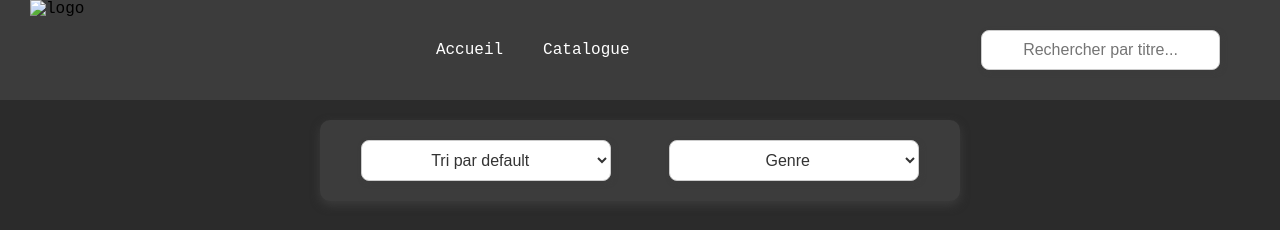
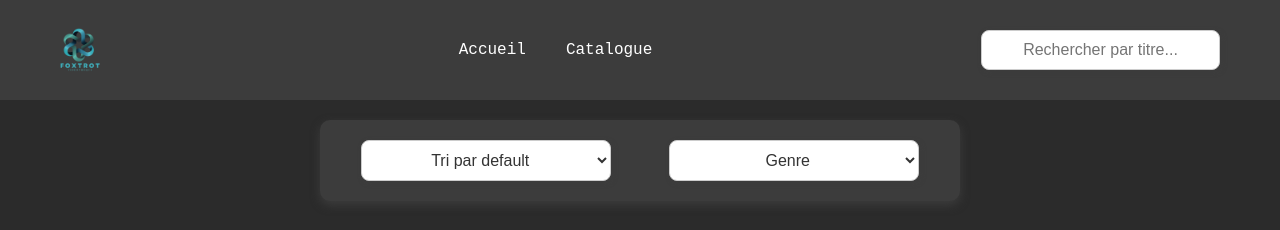
Before and after one commit to dainata92/Foxtrot-Aviation, a plain HTML site: page catalogue.html in a window 1280 px wide. Shown: the top 230 px of the page. Drawn offline with Linux system fonts and the light colour scheme.

Commit message:
Update catalogue.html

```diff
--- a/catalogue.html
+++ b/catalogue.html
@@ -4,12 +4,12 @@
     <meta charset="UTF-8">
     <meta name="viewport" content="width=device-width, initial-scale=1.0">
     <link rel="stylesheet" href="styles.css" />
-    <link rel="icon" type="image/png" href="../Foxtrot Aviation/images/LogoFoxtrot.png">
+    <link rel="icon" type="image/png" href="images/LogoFoxtrot.png">
     <title>Catalogue | Vidéothèque Foxtrot</title>
 </head>
 <body>    <!--header pareil comme index.html-->
     <header id="catalogue">
-        <img id="logo" src="../Foxtrot Aviation/images/LogoFoxtrot.png" alt="logo" id="logo">
+        <img id="logo" src="images/LogoFoxtrot.png" alt="logo" id="logo">
         <nav class="catalogue">
             <a href="index.html">Accueil</a>
             <a href="catalogue.html">Catalogue</a>                                  <!--un input en plus pour la barre de recherche-->
```
